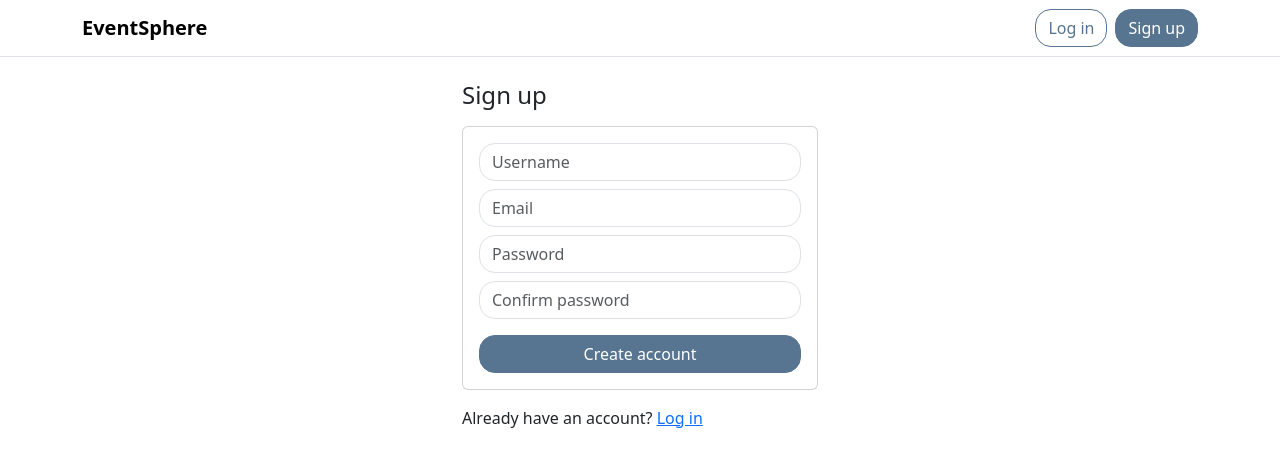
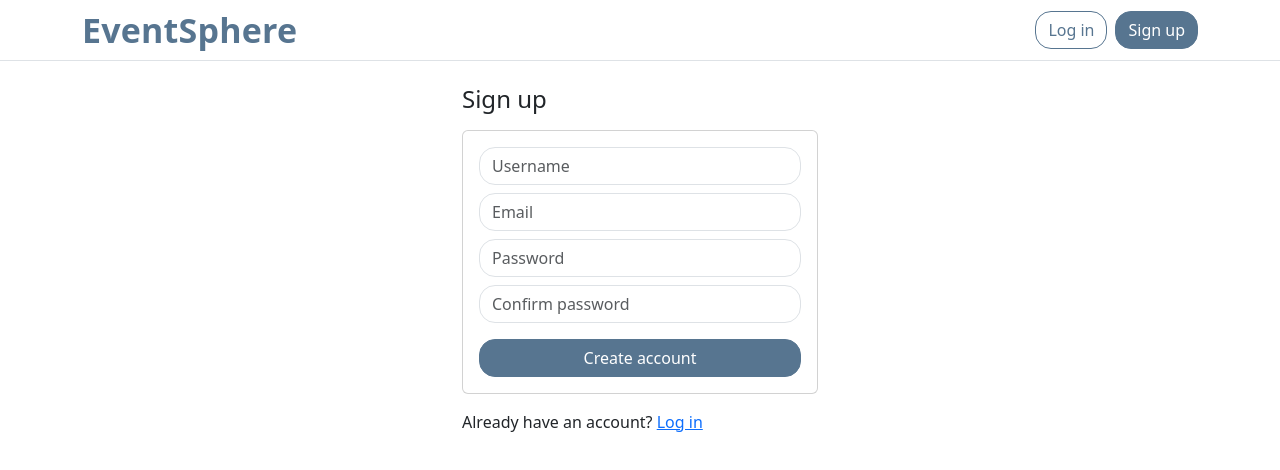
Before and after one commit to thathsaraudari/eventsphere-frontend, a React (Vite) app: page /signup in a window 1280 px wide. Shown: the top 470 px of the page. Built offline with nearby package versions, Linux system fonts and the light colour scheme; no server answers.

Commit message:
Change logo

```diff
--- a/src/components/Navbar.jsx
+++ b/src/components/Navbar.jsx
@@ -8,7 +8,7 @@ export default function Navbar() {
   return (
     <nav className="navbar navbar-expand-lg bg-white border-bottom">
       <div className="container">
-        <Link className="navbar-brand fw-bold" to="/">EventSphere</Link>
+        <Link className="navbar-brand brand-xl" to="/">EventSphere</Link>
 
         <button className="navbar-toggler" type="button" data-bs-toggle="collapse" data-bs-target="#mainNav">
           <span className="navbar-toggler-icon"></span>
--- a/src/index.css
+++ b/src/index.css
@@ -75,3 +75,25 @@ textarea.form-control {
   border-color: var(--brand-primary) !important;
   color: #ffffff !important;
 }
+
+.navbar-brand .brand-logo {
+  display: inline-block;
+  width: 28px;
+  height: 28px;
+  vertical-align: middle;
+}
+
+.navbar .navbar-brand {
+  color: var(--brand-primary) !important;
+  font-weight: 800;
+  letter-spacing: 0.2px;
+}
+.navbar .navbar-brand:hover,
+.navbar .navbar-brand:focus {
+  color: var(--brand-primary-strong) !important;
+}
+
+.navbar .navbar-brand.brand-xl {
+  font-size: clamp(1.5rem, 2.5vw + 1rem, 2.125rem);
+  line-height: 1;
+}
```
Also changed, not shown: src/assets/logo.svg (added).
